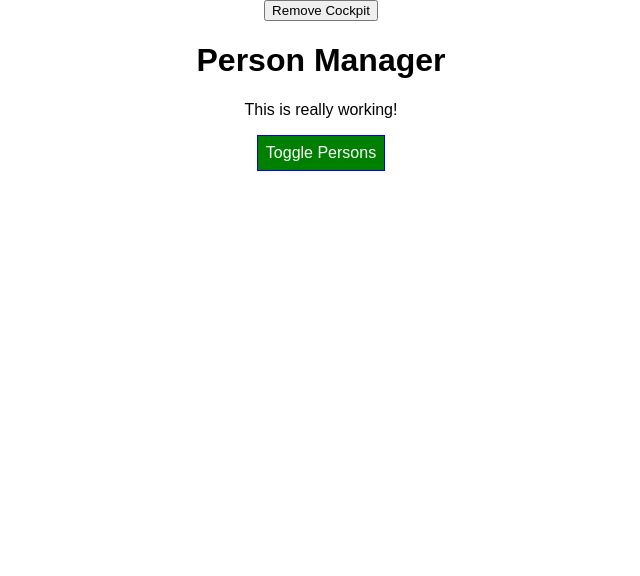
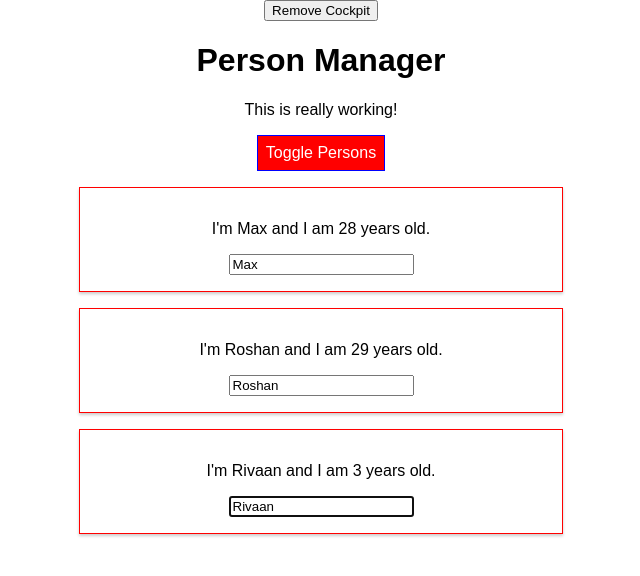
Before and after one commit to bassanro/reactComponents, a React app: page / in a window 1280 px wide. Shown: the top 576 px of the page, without its empty margins (319-959 px from the left). Built offline with nearby package versions, Linux system fonts and the light colour scheme.

Commit message:
Ref with React Hooks

```diff
--- a/src/components/Cockpit/Cockpit.js
+++ b/src/components/Cockpit/Cockpit.js
@@ -1,10 +1,17 @@
 // useEffect is a react hook -> combines use case of all class based lifecycle hook in one React hook.
-import React, { useEffect } from "react";
+// useRef is a React hook.
+import React, { useEffect, useRef } from "react";
 import classes from "./Cockpit.css";
 
 const cockpit = (props) => {
+  const toggleBtnRef = useRef(null);
+
+  useEffect(() => {
+    console.log("Ready for click");
+    toggleBtnRef.current.click();
+  }, []);
+
   // Array of string to string. We need to convert array to string to className.
-
   // Execute every render cycle of cockpit. Like componentDidMount
   useEffect(() => {
     console.log("Cokcpit.js: UseEffect");
@@ -49,7 +56,7 @@
     <div className={classes.Cockpit}>
       <h1>{props.title}</h1>
       <p className={assignedClasses.join(" ")}>This is really working!</p>
-      <button className={btnClass} onClick={props.clicked}>
+      <button ref={toggleBtnRef} className={btnClass} onClick={props.clicked}>
         Toggle Persons
       </button>
     </div>
--- a/src/components/Persons/Person/Person.js
+++ b/src/components/Persons/Person/Person.js
@@ -12,10 +12,6 @@
     this.inputElementRef = React.createRef();
   }
 
-  // inputElement is property of this class.
-  // ref={(inputEl) => {
-  //   this.inputElement = inputEl;
-  // }}
   componentDidMount() {
     this.inputElementRef.current.focus();
   }
--- a/src/containers/App.js
+++ b/src/containers/App.js
@@ -28,12 +28,6 @@
     console.log("App.js: Get Derived state from props", props);
     return state;
   }
-
-  // componentWillMount() {
-  //  https://fb.me/react-unsafe-component-lifecycles
-  //   //Prepare your state correctly.
-  //   console.log("App.js: Component will mount");
-  // }
 
   componentDidMount() {
     console.log("Component did mount");
```
